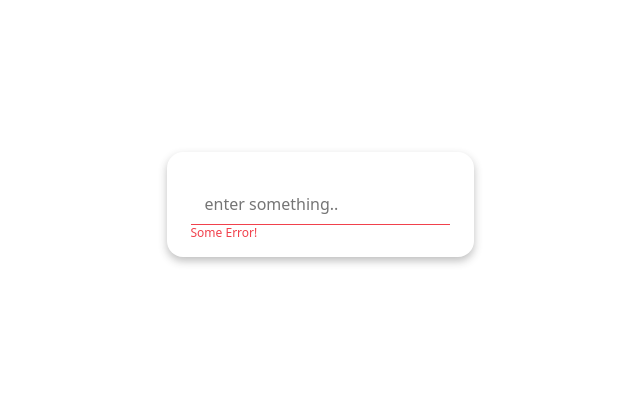
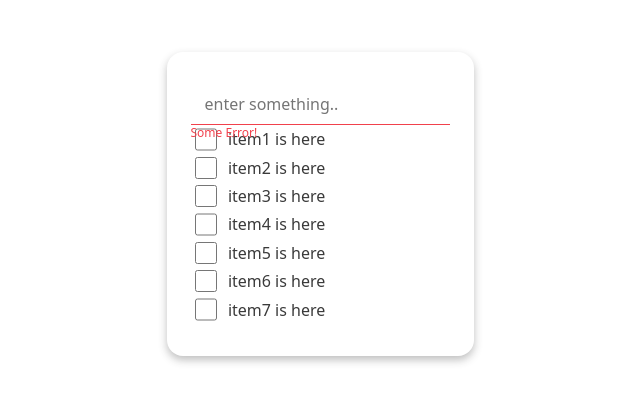
Before and after one commit to amin-erfanian/versland-multi-select, a React (Vite) app: page / in a window 1280 px wide. Shown: the part 196-598 px from the top of the page, without its empty margins (320-960 px from the left). Built offline with nearby package versions, Linux system fonts and the light colour scheme.

Commit message:
feat: test checkbox component

```diff
--- a/src/App.tsx
+++ b/src/App.tsx
@@ -2,14 +2,28 @@ import BaseInput from "./components/BaseInput/BaseInput";
 import styles from "./App.module.scss";
 
 import { FieldValues, useForm } from "react-hook-form";
+import BaseCheckbox from "./components/BaseCheckbox/BaseCheckbox";
+import { useState } from "react";
+
+const ITEMS = ["item1", "item2", "item3", "item4", "item5", "item6", "item7"];
 
 function App() {
   const { register, handleSubmit } = useForm();
+
+  const [checkedItems, setCheckedItems] = useState<string[]>([]);
+
+  const handleCheckboxChange =
+    (item: string) => (e: React.ChangeEvent<HTMLInputElement>) => {
+      setCheckedItems((prev) =>
+        e.target.checked ? [...prev, item] : prev.filter((i) => i !== item)
+      );
+    };
 
   const onSubmit = (formValues: FieldValues) => console.log(formValues);
 
   return (
     <div className={styles.demo}>
+      {checkedItems}
       <form onSubmit={handleSubmit(onSubmit)} className={styles.demo__form}>
         <BaseInput
           {...register("item")}
@@ -17,6 +31,19 @@ function App() {
           error="Some Error!"
           variant="text"
         />
+
+        {ITEMS.map((item, index) => (
+          <div key={index}>
+            <BaseCheckbox
+              value={item}
+              name={item}
+              checked={checkedItems.includes(item)}
+              onChange={handleCheckboxChange(item)}
+            >
+              {item} is here
+            </BaseCheckbox>
+          </div>
+        ))}
       </form>
     </div>
   );
--- a/src/components/BaseInput/BaseInput.tsx
+++ b/src/components/BaseInput/BaseInput.tsx
@@ -14,7 +14,7 @@ type InputProps = React.InputHTMLAttributes<HTMLInputElement> & {
   disabled?: boolean;
 };
 
-const Input = React.forwardRef<HTMLInputElement, InputProps>(
+const BaseInput = React.forwardRef<HTMLInputElement, InputProps>(
   (
     {
       name,
@@ -75,4 +75,5 @@ const Input = React.forwardRef<HTMLInputElement, InputProps>(
   }
 );
 
-export default Input;
+BaseInput.displayName = "BaseInput";
+export default BaseInput;
```
